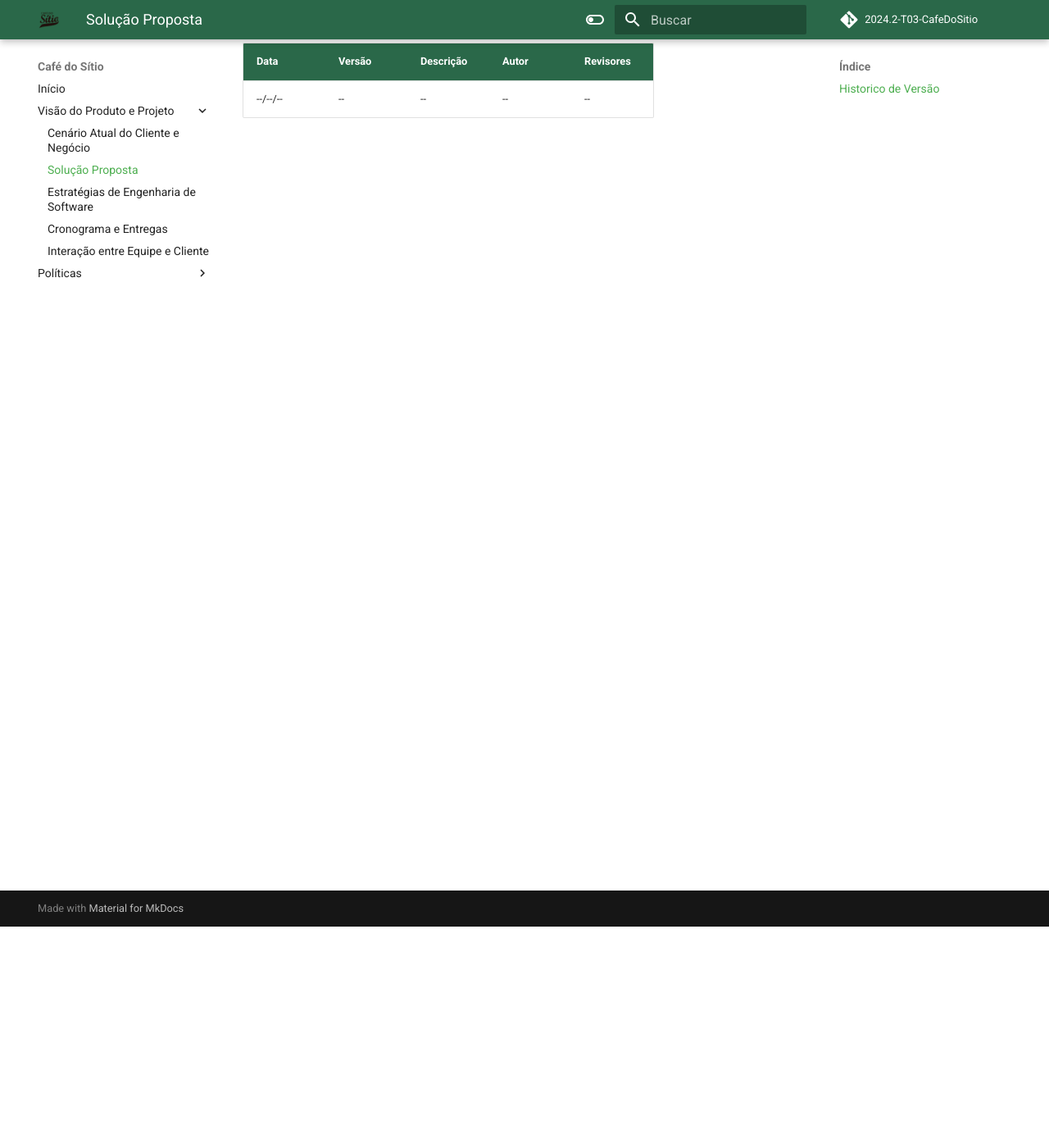
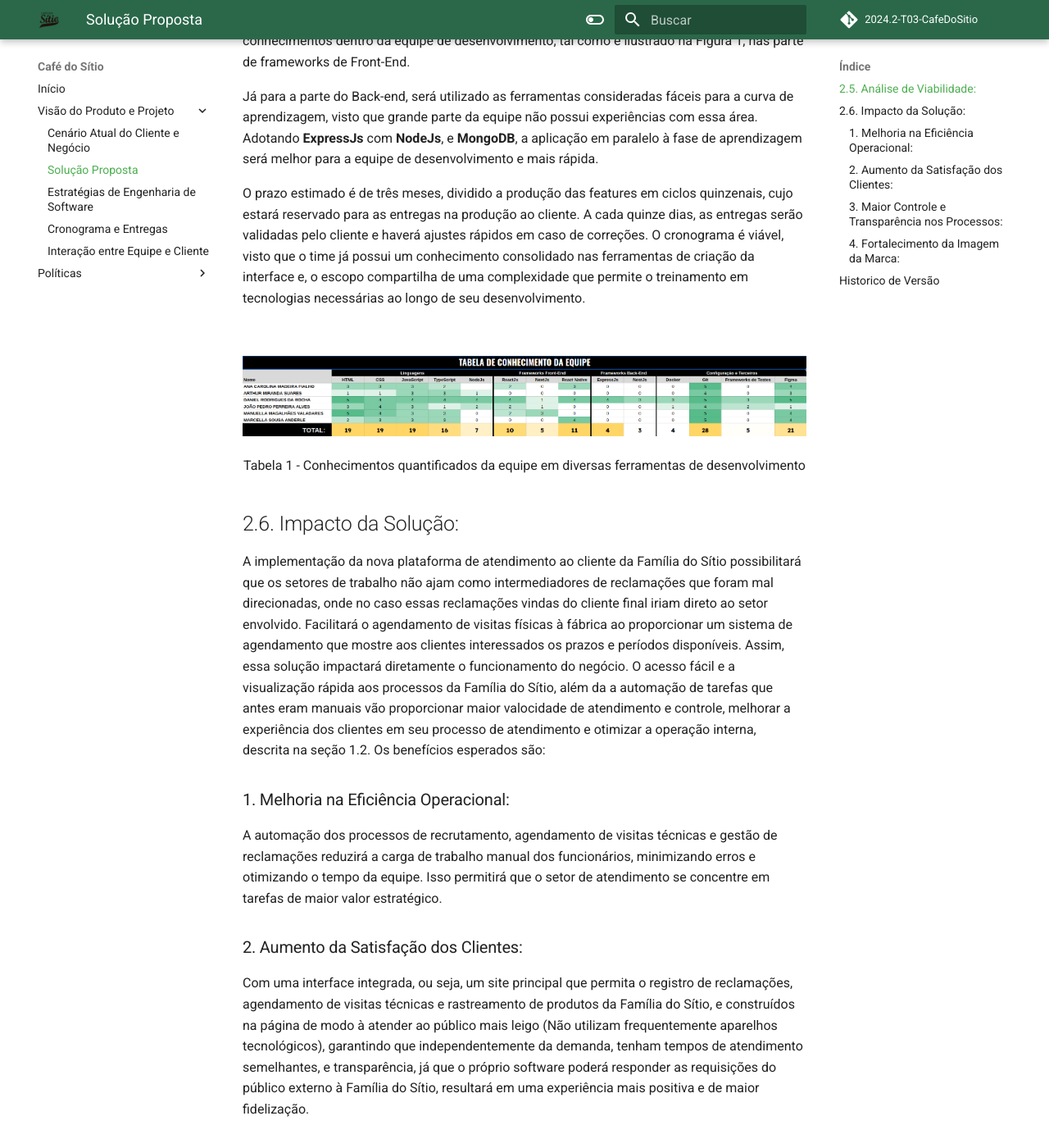
Before and after one commit to mdsreq-fga-unb/2024.2-T03-CafeDoSitio, an MkDocs documentation site: the page built from docs/sections/2-docPage/2-solucaoProposta.md, in a window 1280 px wide and 1400 px high, scrolled down 270 px. Shown: the whole window at 82% size. Built offline with MkDocs 1.6.1 and Material for MkDocs 9.7.7, drawn with Linux system fonts in a browser that asks for light colours; comment, search, counter and statistics services are not loaded; some of the changed text lies outside the part shown.

Commit message:
docs: adicionando topicos 2.5 e 2.6

```diff
--- a/docs/sections/2-docPage/2-solucaoProposta.md
+++ b/docs/sections/2-docPage/2-solucaoProposta.md
@@ -1,9 +1,41 @@
 # 2. Solução Proposta
 
-Digite aqui sua documentação
+## 2.5. Análise de Viabilidade:
+
+A viabilidade do projeto é alta, considerando as tecnologias e o nível de complexidade. Baseando-se em uma planilha de conhecimento levantada, as tecnologias adotadas neste projeto: **ReactJs**, que usa **Javascript** como linguagem base estão entre os maiores conhecimentos dentro da equipe de desenvolvimento, tal como é ilustrado na Figura 1, nas parte de frameworks de Front-End.
+
+Já para a parte do Back-end, será utilizado as ferramentas consideradas fáceis para a curva de aprendizagem, visto que grande parte da equipe não possui experiências com essa área. Adotando **ExpressJs** com **NodeJs**, e **MongoDB**, a aplicação em paralelo à fase de aprendizagem será melhor para a equipe de desenvolvimento e mais rápida.
+
+O prazo estimado é de três meses, dividido a produção das features em ciclos quinzenais, cujo estará reservado para as entregas na produção ao cliente. A cada quinze dias, as entregas serão validadas pelo cliente e haverá ajustes rápidos em caso de correções. O cronograma é viável, visto que o time já possui um conhecimento consolidado nas ferramentas de criação da interface e, o escopo compartilha de uma complexidade que permite o treinamento em tecnologias necessárias ao longo de seu desenvolvimento.
+
+<br>
+
+![Tabela de Conhecimento](../../assets/TabelaConhecimento.png)
+<div align="center">
+Tabela 1 - Conhecimentos quantificados da equipe em diversas ferramentas de desenvolvimento
+</div>
+
+## 2.6. Impacto da Solução:
+
+A implementação da nova plataforma de atendimento ao cliente da Família do Sítio possibilitará que os setores de trabalho não ajam como intermediadores de
+reclamações que foram mal direcionadas, onde no caso essas reclamações vindas do cliente final iriam direto ao setor envolvido. Facilitará o agendamento de visitas
+físicas à fábrica ao proporcionar um sistema de agendamento que mostre aos clientes interessados os prazos e períodos disponíveis. Assim, essa solução impactará
+diretamente o funcionamento do negócio. O acesso fácil e a visualização rápida aos processos da Família do Sítio, além da a automação de tarefas que antes eram manuais vão proporcionar maior valocidade de atendimento e controle, melhorar a experiência dos clientes em seu processo de atendimento e otimizar a operação interna, descrita na seção 1.2. Os benefícios esperados são:
+
+### 1. Melhoria na Eficiência Operacional:
+A automação dos processos de recrutamento, agendamento de visitas técnicas e gestão de reclamações reduzirá a carga de trabalho manual dos funcionários, minimizando erros e otimizando o tempo da equipe. Isso permitirá que o setor de atendimento se concentre em tarefas de maior valor estratégico.
+
+### 2. Aumento da Satisfação dos Clientes:
+Com uma interface integrada, ou seja, um site principal que permita o registro de reclamações, agendamento de visitas técnicas e rastreamento de produtos da Família do Sítio, e construídos na página de modo à atender ao público mais leigo (Não utilizam frequentemente aparelhos tecnológicos), garantindo que independentemente da demanda, tenham tempos de atendimento semelhantes, e transparência, já que o próprio software poderá responder as requisições do público externo à Família do Sítio, resultará em uma experiência mais positiva e de maior fidelização.
+
+### 3. Maior Controle e Transparência nos Processos:
+O sistema permitirá um acompanhamento mais preciso através dos serviços solicitados pelo cliente que permitirão às equipes envolvidas no ambiente de trabalho uma plataforma que já possua a identidade visual da marca e já tenha em sua estrutura de cadastro de agendamento de visitas técnicas, ouvidoria e a devida visibilidade da área de recrutamento, isto é, informando os processos de revisão dos currículos e trazendo mais destaque à área na página, seguindo as regras de negócio pré-estabelecidas. Além de possibilitar documentação a respeito de qual serviço foi feito e identificando em que fase está, o que diminuirá a incidência de falhas de comunicação, descritas no tópico 1.2, e dará maior acessibilidade aos serviços de atendimento para grande parte do seu público e gestão dos processos para a Família do Sítio.
+
+### 4. Fortalecimento da Imagem da Marca:
+Ao adotar uma solução tecnológica que atenda as demandas do cliente com transformações tecnológicas que aumentam a eficiência do atendimento, como por exemplo, um chatbot integrado aos canais de atendimento ao cliente com um direcionamento mais assertivo ao setor responsável pela demanda, a Família do Sítio irá reforçar sua imagem como uma empresa comprometida com a excelência no relacionamento com seus clientes e parceiros.
 
 ---
 ## Historico de Versão
 Data     | Versão | Descrição | Autor | Revisores
 -------- | ------ | --------- | ----- | ---------
---/--/-- | -- | -- | -- | --
+05/11/2024 | 1.1 | Acrescentando tópicos 2.5 e 2.6 | Daniel Rodrigues | Ana Carolina
```
Also changed, not shown: docs/assets/TabelaConhecimento.png (added).
